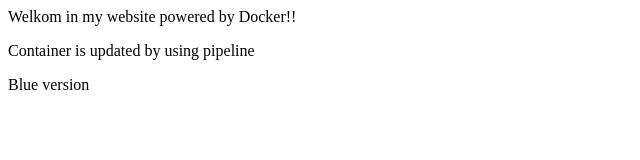
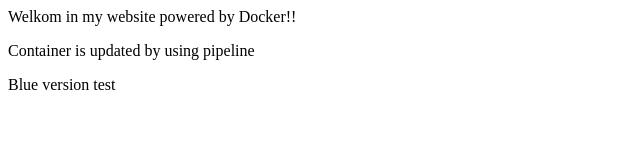
Before and after one commit to OwczarekMaciej/BlueGreen, a plain HTML site: page index.html in a window 1280 px wide. Shown: the full height of the page, 0-640 px from the left. Drawn offline with Linux system fonts and the light colour scheme.

Commit message:
Update index.html

```diff
--- a/index.html
+++ b/index.html
@@ -2,6 +2,6 @@
     <BODY>
         <p>Welkom in my website powered by Docker!!</p>
         <p> Container is updated by using pipeline </p>
-        <p> Blue version </p>
+        <p> Blue version test </p>
     </BODY>
 </HTML>
```
